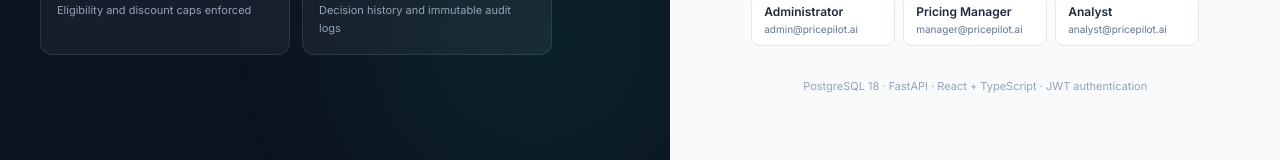
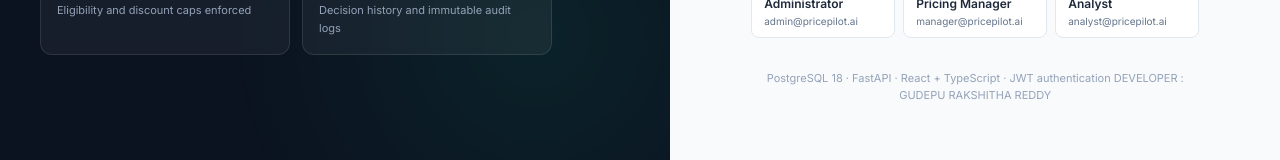
Before and after one commit to GudepuRakshitha/PricePilot-AI-Dynamic-Pricing-Promotion-Decision-Intelligence-Platform-YottaFlex-AI-Hackathon, a React (Vite) app in the folder frontend/: page /login in a window 1280 px wide. Shown: the part 525-685 px from the top of the page. Built offline with nearby package versions, Linux system fonts and the light colour scheme; no server answers.

Commit message:
Update  information in Login page

```diff
--- a/frontend/src/pages/Login.tsx
+++ b/frontend/src/pages/Login.tsx
@@ -219,6 +219,8 @@ export default function Login() {
 
           <p className="mt-8 text-center text-[11px] text-slate-400">
             PostgreSQL 18 · FastAPI · React + TypeScript · JWT authentication
+
+            DEVELOPER : GUDEPU RAKSHITHA REDDY
           </p>
         </div>
       </section>
```
